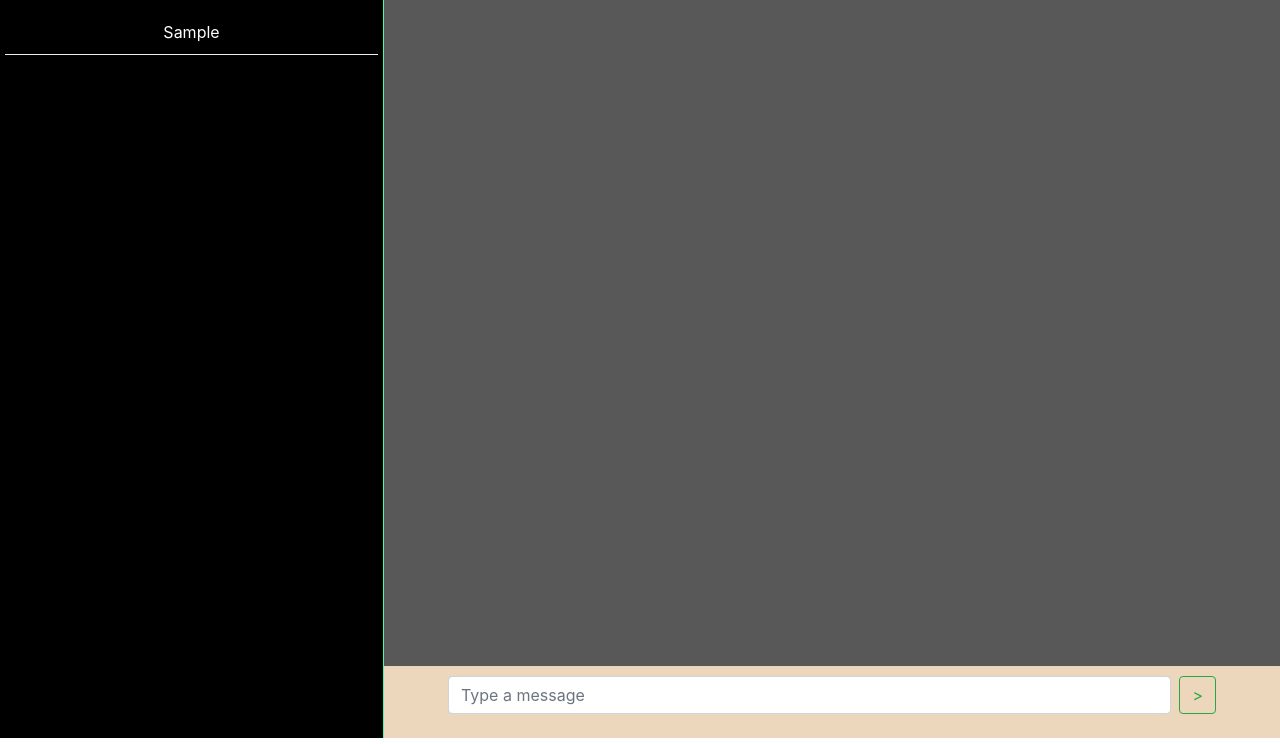
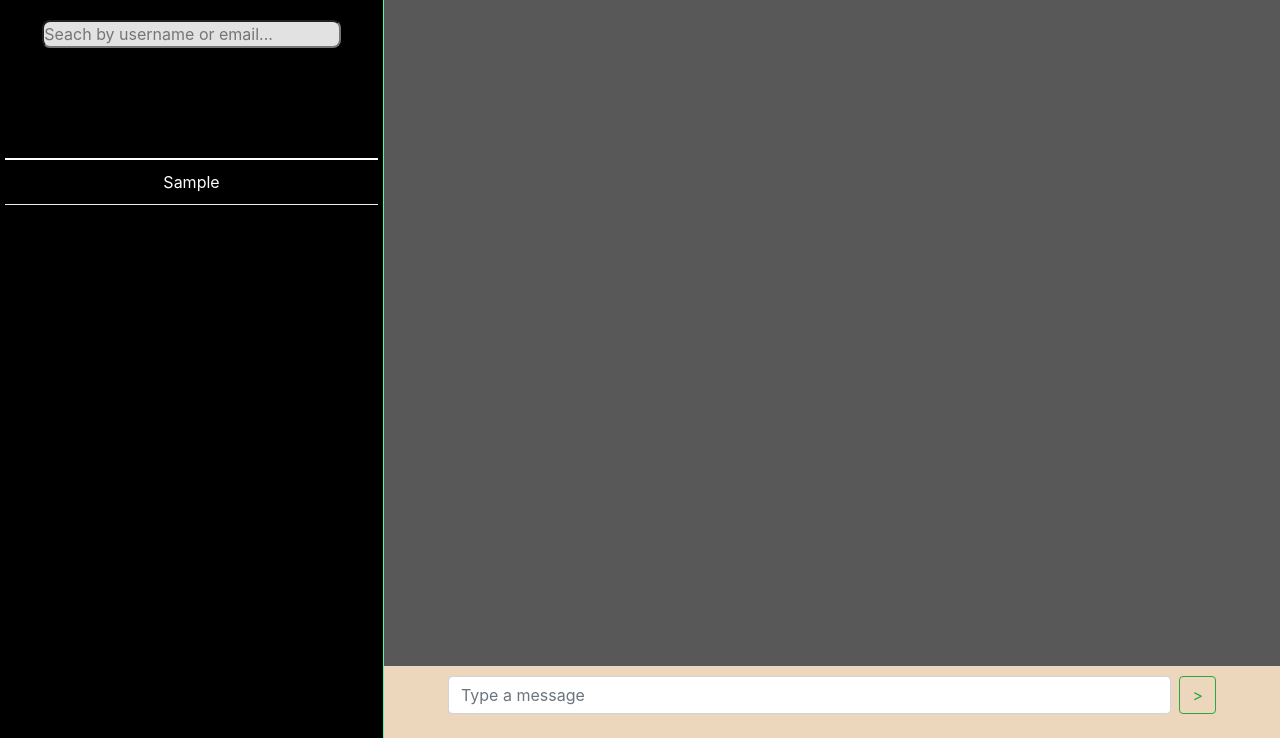
Before and after one commit to Souptik2001/ChatApp, a Node server app: template chatApp_frontend/views/index.ejs in a window 1280 px wide. Shown: the part 56-800 px from the top of the page. Run offline with Node 20, Linux system fonts and the light colour scheme; the template is opened without the code that fills it: most values are stand-ins (such as "Sample title", 1, 10 or a date in 2020); data that the repository does not hold is empty.

Commit message:
Added starting conversation with user

```diff
--- a/chatApp_backend/index.js
+++ b/chatApp_backend/index.js
@@ -13,6 +13,7 @@ const bodyParser = require('body-parser');
 var mysql = require('mysql');
 var ejs = require('ejs');
 const app = express();
+require('dotenv').config();
 // Instead of bodyParser we could directly use express.json ,etc...also
 app.use(cookieParser());
 app.use(bodyParser.urlencoded({ extended: true }));
@@ -21,24 +22,31 @@ app.use(bodyParser.raw());
 app.use(bodyParser.text());
 app.set('views', '../chatApp_frontend/views');
 app.set('view engine', 'ejs');
-var connection = mysql.createConnection({
-    host: 'localhost',
-    user: 'root',
-    password: '',
-    database: 'funchat'
+var connection = mysql.createPool({
+    host: process.env.MYSQL_HOST || 'localhost',
+    user: process.env.MYSQL_USER || 'root',
+    password: process.env.MYSQL_PASS || '',
+    database: process.env.MYSQL_DB || 'funchat',
+    connectionLimit: 10
 });
-connection.connect((err) => {
-    if (err) {
-        console.log(err);
-    } else {
-        console.log("Connection eshtablished succesfully....");
-    }
-});
+// var connection = mysql.createConnection({
+//     host: 'db4free.net ',
+//     user: 'souptik',
+//     password: 'af38e435',
+//     database: 'souptik'
+// });
+// connection.connect((err) => {
+//     if (err) {
+//         console.log(err);
+//     } else {
+//         console.log("Connection eshtablished succesfully....");
+//     }
+// });
 var transporter = nodemailer.createTransport({
     service: 'gmail',
     auth: {
         user: 'testify2001@gmail.com',
-        pass: 'hello@world'
+        pass: 'n9ENtyyJub9PpEk'
     }
 });
 
@@ -59,8 +67,8 @@ app.post('/pushData', (req, res) => {
     // SAMPLE BODY
     // {
     //     "txt":"Hey wht's up",
-    //     "sender":"souptik",
-    //      "receiver":"rounak"
+    //     "sender":"abc",
+    //      "receiver":"xyz"
     // }
     if (req.body.sender != undefined & req.body.receiver != undefined & req.body.txt != undefined) {
         // var q = `INSERT INTO (SELECT dbName FROM ${req.body.receiver} WHERE contact=${req.body.sender}) SET ?`;
@@ -331,6 +339,42 @@ app.get('/', (req, res) => {
         res.redirect('/login');
     }
 });
+app.get('/searchUser', (req, res) => {
+    if (req.query.pat != undefined) {
+        var q = `SELECT * FROM logins WHERE username LIKE '${req.query.pat}%' OR email LIKE '${req.query.pat}%'`;
+        connection.query(q, (err, result) => {
+            if (err) {
+                res.json(err);
+            } else {
+                res.json(result);
+            }
+        });
+    } else {
+        res.json({
+            "Error": "No pattern provided"
+        });
+    }
+});
+app.post('/startUser', (req, res) => {
+    if (req.query.sender != undefined & req.query.rec != undefined) {
+        var q = `INSERT INTO contacts SET ?`;
+        var post = {
+            user1: req.query.sender,
+            user2: req.query.rec
+        };
+        connection.query(q, post, (err, result) => {
+            if (err) {
+                console.log(err);
+                res.send(err);
+            } else {
+                console.log(result);
+                res.send(result);
+            }
+        });
+    } else {
+        res.send("Enter params");
+    }
+});
 // app.get('/logout', (req, res) => {
 // Logout logic to be written in frontend. We have to only delete the cookie in the frontend.
 // });
--- a/chatApp_backend/package.json
+++ b/chatApp_backend/package.json
@@ -6,16 +6,18 @@
   "scripts": {
     "test": "echo \"Error: no test specified\" && exit 1"
   },
-  "author": "",
+  "author": "Souptik Datta",
   "license": "ISC",
   "dependencies": {
     "body-parser": "^1.19.0",
     "cookie-parser": "^1.4.5",
+    "dotenv": "^8.2.0",
     "ejs": "^3.1.3",
     "express": "^4.17.1",
     "fs": "0.0.1-security",
     "jsonwebtoken": "^8.5.1",
     "mysql": "github:mysqljs/mysql",
-    "nodemailer": "^6.4.10"
+    "nodemailer": "^6.4.10",
+    "nodemon": "^2.0.4"
   }
 }
--- a/chatApp_frontend/css/style.ejs
+++ b/chatApp_frontend/css/style.ejs
@@ -32,12 +32,33 @@
         overflow-y: auto;
     }
 
+    .userSearch {
+        display: flex;
+        flex-direction: column;
+        height: 150px;
+        align-items: center;
+        padding-top: 10px;
+        padding-bottom: 20px;
+        border-bottom: solid 2px white;
+    }
+
+    .options {
+        height: 120px;
+        width: 100%;
+        overflow: auto;
+        margin: 0;
+        display: flex;
+        flex-direction: column;
+        align-items: center;
+    }
+
     .contact {
         padding-top: 10px;
         padding-bottom: 10px;
         transition-duration: 300ms;
         display: flex;
         justify-content: center;
+        cursor: grab;
     }
 
     .contact:hover {
@@ -60,6 +81,16 @@
         margin-bottom: 5px;
         word-wrap: break-word;
         line-break: loose;
+    }
+
+    .eachSearchUser {
+        background-color: rgb(226, 226, 226);
+        transition-duration: 0.5s;
+        cursor: pointer;
+    }
+
+    .eachSearchUser:hover {
+        background-color: rgb(224, 193, 146);
     }
 
     .chats {
--- a/chatApp_frontend/script/script.ejs
+++ b/chatApp_frontend/script/script.ejs
@@ -3,6 +3,7 @@
     var p_i;
     var f_i;
     var contacts_l = [];
+    var contacts_obj = {};
     var changingUser = 0;
     var loadingPrev = 0;
     var unread = [];
@@ -102,6 +103,7 @@
                 var temp = [];
                 var val = await lastMessage(contacts[i].user2);
                 temp.push(contacts[i].user2);
+                contacts_obj[contacts[i].user2] = "1";
                 temp.push(val);
                 temp.push(0);
                 contacts_l.push(temp);
@@ -110,6 +112,7 @@
                 var temp = [];
                 var val = await lastMessage(contacts[i].user1);
                 temp.push(contacts[i].user1);
+                contacts_obj[contacts[i].user1] = "1";
                 temp.push(val);
                 temp.push(0);
                 contacts_l.push(temp);
@@ -136,7 +139,11 @@
         document.getElementById(receiver).innerHTML = `<strong>${document.getElementById(receiver).innerText}  >></strong>`
         getData().then(msgs => {
             chatBox.innerHTML = "";
-            f_i = msgs[0].id;
+            try{
+                f_i = msgs[0].id;
+            }catch{
+                f_i = 0;
+            }
             for (var i = 0; i < msgs.length; i++) {
                 if (msgs[i].sender == username) {
                     if (i == 0) {
@@ -156,7 +163,12 @@
                     p_i = msgs[i].id;
                 }
             }
-            observer.observe(document.getElementById('topmost'));
+            if(p_i==undefined){
+                p_i=0;
+            }
+            if(document.getElementById('topmost')!=null){
+                observer.observe(document.getElementById('topmost'));
+            }
             changingUser = 0;
         });
     }
@@ -281,5 +293,55 @@
         }
         document.getElementById('msg').value = "";
     }
-    // setInterval(updateMessage, 10);
+
+    function searchUser_u(pat) {
+        return new Promise(async(resolve, reject) => {
+            changingUser = 0;
+            var HTTP = new XMLHttpRequest();
+            HTTP.onreadystatechange = function() {
+                if (HTTP.readyState == XMLHttpRequest.DONE) {
+                    changingUser = 1;
+                    resolve((JSON.parse(HTTP.responseText)));
+                }
+            }
+            await HTTP.open("GET", `${endpoint}/searchUser?pat=${pat}`, true);
+            await HTTP.send();
+        });
+    }
+
+    function searchUser() {
+        if (document.getElementById('user_s_i').value == "") {
+            document.getElementById('options_i').innerHTML = "";
+        } else {
+            searchUser_u(document.getElementById('user_s_i').value).then((val) => {
+                console.log("abi" in contacts_obj);
+                for (var i = 0; i < val.length; i++) {
+                    if(!(val[i].username in contacts_obj)){
+                        document.getElementById('options_i').innerHTML = "";
+                        document.getElementById('options_i').innerHTML += `<p style="color: black; padding-top: 5px;padding-bottom: 5px; width:80%; border-radius: 8px;margin: 0; border-bottom: solid 1px rgb(0, 0, 0);" onClick="setUser('${val[i].username}')" class="eachSearchUser"><strong>${val[i].username}</strong></p>`;
+                    }
+                }
+            });
+        }
+    }
+
+    function setUser_u(user) {
+        return new Promise(async(resolve, reject) => {
+            changingUser = 1;
+            var HTTP = new XMLHttpRequest();
+            await HTTP.open("POST", `${endpoint}/startUser?sender=${username}&rec=${user}`, true);
+            await HTTP.send();
+            changingUser = 0;
+            resolve();
+        });
+    }
+
+    function setUser(user) {
+        setUser_u(user).then(async() => {
+            document.getElementById('options_i').innerHTML = "";
+            document.getElementById('user_s_i').value = "";
+            document.getElementById('contacts_i').innerHTML += `<div class="contact" id=${user} onclick="changeReceiver('${user}')"><div>${user}</div></div><div style="height: 1px; background-color: #EAEFF5"></div>`;
+
+        });
+    }
 </script>
--- a/chatApp_frontend/views/index.ejs
+++ b/chatApp_frontend/views/index.ejs
@@ -25,7 +25,12 @@
     <!-- Nav -->
     <div class="mainBody">
         <div class="contacts" id="contacts_i">
+            <div class="userSearch">
+                <input type="text" name="user_s" id="user_s_i" style="background-color: rgb(226, 226, 226); color: rgb(0, 0, 0); width: 80%; border-radius: 8px;" onkeyup="searchUser()" placeholder="Seach by username or email...">
+                <div class="options" id="options_i">
 
+                </div>
+            </div>
         </div>
         <div class="chating">
             <div class="chats" id="chats_i">
```
Also changed, not shown: package.json (added, +20 -0 lines), 2 other files.
